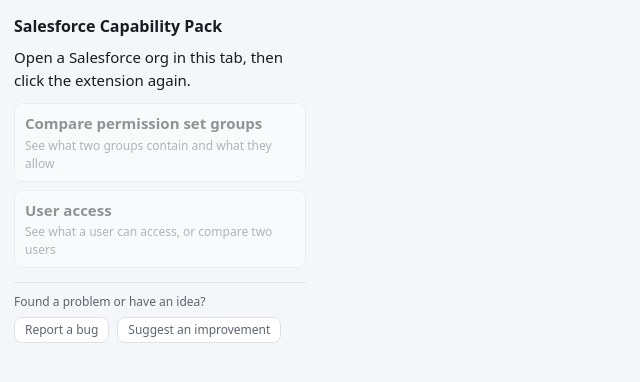
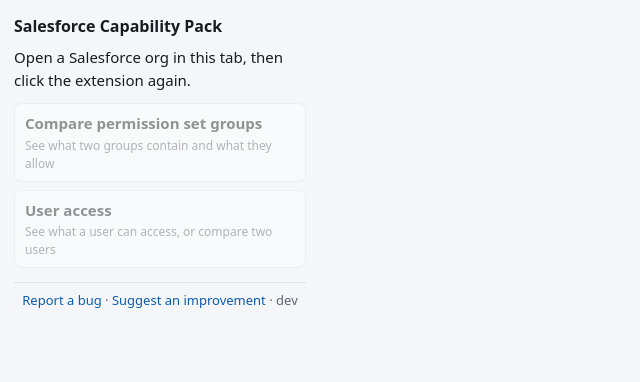
Before and after one commit to fulton916/Salesforce_Capability_Pack, a website with bundled scripts: page sf-psg-compare/extension/popup.html in a window 1280 px wide. Shown: the whole page, without its empty margins (0-640 px from the left). Built offline with nearby package versions, Linux system fonts and the light colour scheme.

Commit message:
sf-psg-compare: popup report links as a one-line footer
Replace the "Found a problem or have an idea?" section and its two
buttons with a small footer line at the bottom of the popup:
"Report a bug · Suggest an improvement · v<version>" ("dev" under the
dev server). Real links (hover shows the GitHub URL), same behaviour
as before; works with or without a Salesforce tab.

Co-Authored-By: Claude Opus 5.5 <noreply@anthropic.com>

```diff
--- a/sf-psg-compare/extension/popup.html
+++ b/sf-psg-compare/extension/popup.html
@@ -11,9 +11,9 @@
   #menu button { width: 100%; text-align: left; padding: 8px 10px; }
   #menu .tool-title { display: block; font-weight: 600; }
   #menu .tool-desc { display: block; font-size: 12px; color: var(--muted); margin-top: 2px; }
-  .feedback { margin-top: 14px; padding-top: 10px; border-top: 1px solid var(--line); font-size: 12px; color: var(--muted); }
-  .feedback .row { display: flex; gap: 8px; margin-top: 6px; }
-  .feedback button { padding: 3px 10px; font-size: 12px; }
+  .footer { margin-top: 14px; padding-top: 8px; border-top: 1px solid var(--line); font-size: 12px; color: var(--muted); white-space: nowrap; }
+  .footer a { color: var(--accent, #0b5cab); text-decoration: none; }
+  .footer a:hover, .footer a:focus-visible { text-decoration: underline; }
 </style>
 </head>
 <body>
@@ -21,12 +21,12 @@
   <div id="state">Looking for a Salesforce tab…</div>
   <div class="host" id="host"></div>
   <div id="menu"></div>
-  <div class="feedback">
-    Found a problem or have an idea?
-    <div class="row">
-      <button type="button" id="report-bug">Report a bug</button>
-      <button type="button" id="suggest">Suggest an improvement</button>
-    </div>
+  <div class="footer">
+    <a id="report-bug" href="#">Report a bug</a>
+    <span aria-hidden="true">·</span>
+    <a id="suggest" href="#">Suggest an improvement</a>
+    <span aria-hidden="true">·</span>
+    <span id="version"></span>
   </div>
   <script type="module" src="popup.js"></script>
 </body>
--- a/sf-psg-compare/extension/popup.js
+++ b/sf-psg-compare/extension/popup.js
@@ -60,9 +60,14 @@ for (const tool of TOOLS) {
 // extension version and browser go into the link; the person submits on GitHub themselves.
 let manifestVersion = "";
 try { manifestVersion = chrome.runtime.getManifest().version; } catch { /* not an extension */ }
+document.getElementById("version").textContent = manifestVersion ? `v${manifestVersion}` : "dev";
 for (const [id, kind] of [["report-bug", "bug"], ["suggest", "enhancement"]]) {
-  document.getElementById(id).addEventListener("click", async () => {
-    const url = issueUrl({ kind, tool: FEEDBACK_TOOLS.menu, version: versionText(manifestVersion, navigator) });
+  const link = document.getElementById(id);
+  const urlFor = () => issueUrl({ kind, tool: FEEDBACK_TOOLS.menu, version: versionText(manifestVersion, navigator) });
+  link.href = urlFor(); // so hovering shows where it goes
+  link.addEventListener("click", async (event) => {
+    event.preventDefault();
+    const url = urlFor();
     try { await chrome.tabs.create({ url }); } catch { window.open(url, "_blank", "noopener,noreferrer"); }
     window.close();
   });
```
Also changed, not shown: sf-psg-compare/tests/feedback_tests.mjs (+12 -0 lines), sf-psg-compare/README.md.
